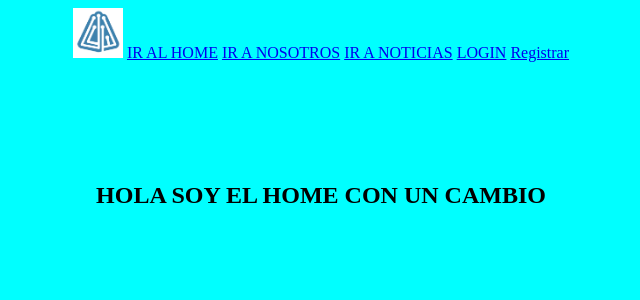
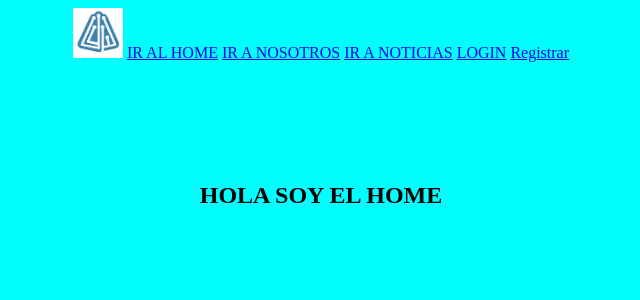
Before and after one commit to xlmriosx/blog-base, a Django app: page / in a window 1280 px wide. Shown: the top 300 px of the page, without its empty margins (319-959 px from the left). Run offline with Django 3.2, Linux system fonts and the light colour scheme.

Commit message:
Update t_home.html

```diff
--- a/templates/t_home.html
+++ b/templates/t_home.html
@@ -5,5 +5,5 @@
 
 
 {% block contenido %}
-	<h2>HOLA SOY EL HOME CON UN CAMBIO</h2>
+	<h2>HOLA SOY EL HOME</h2>
 {% endblock contenido %}
```
